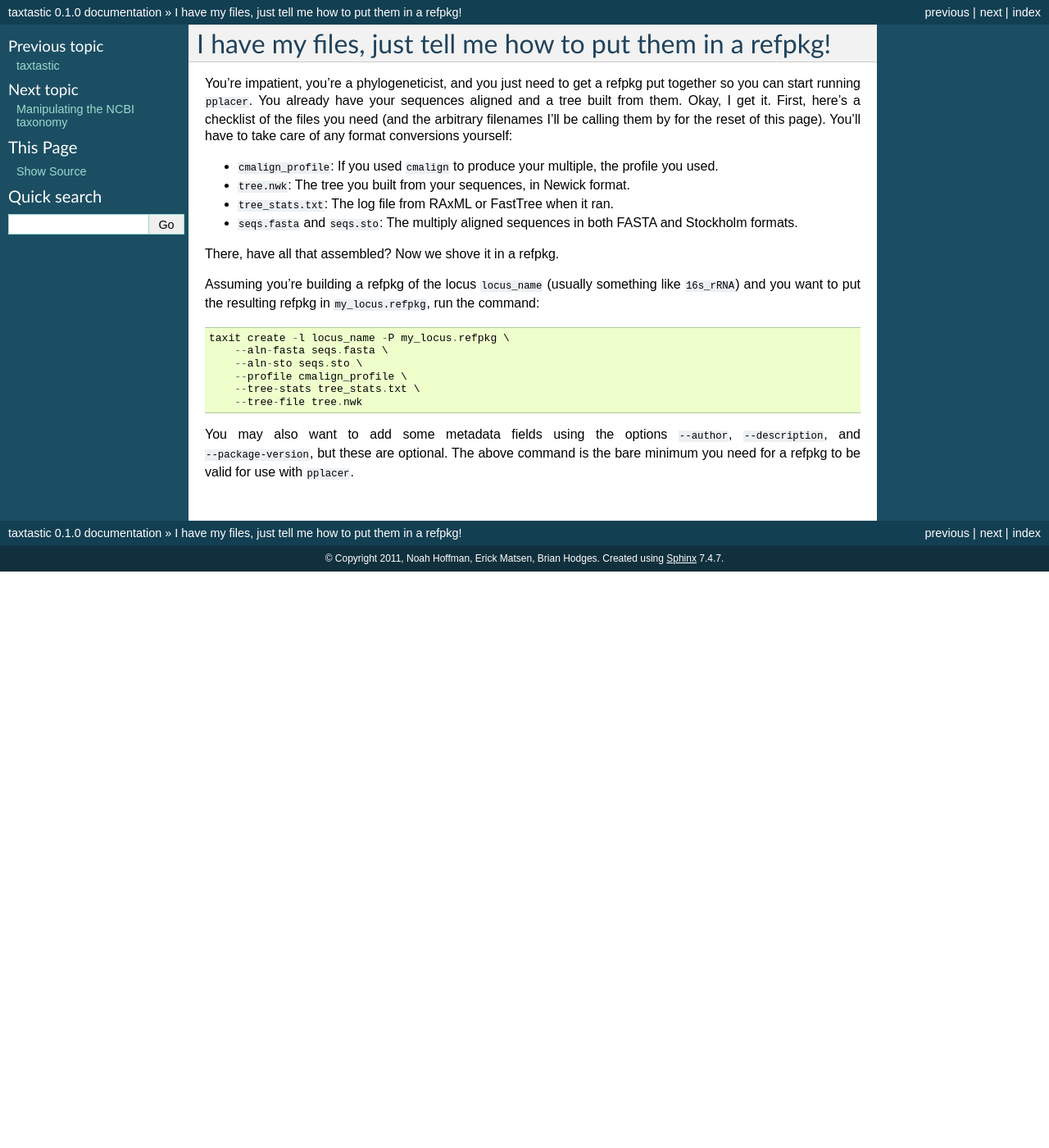
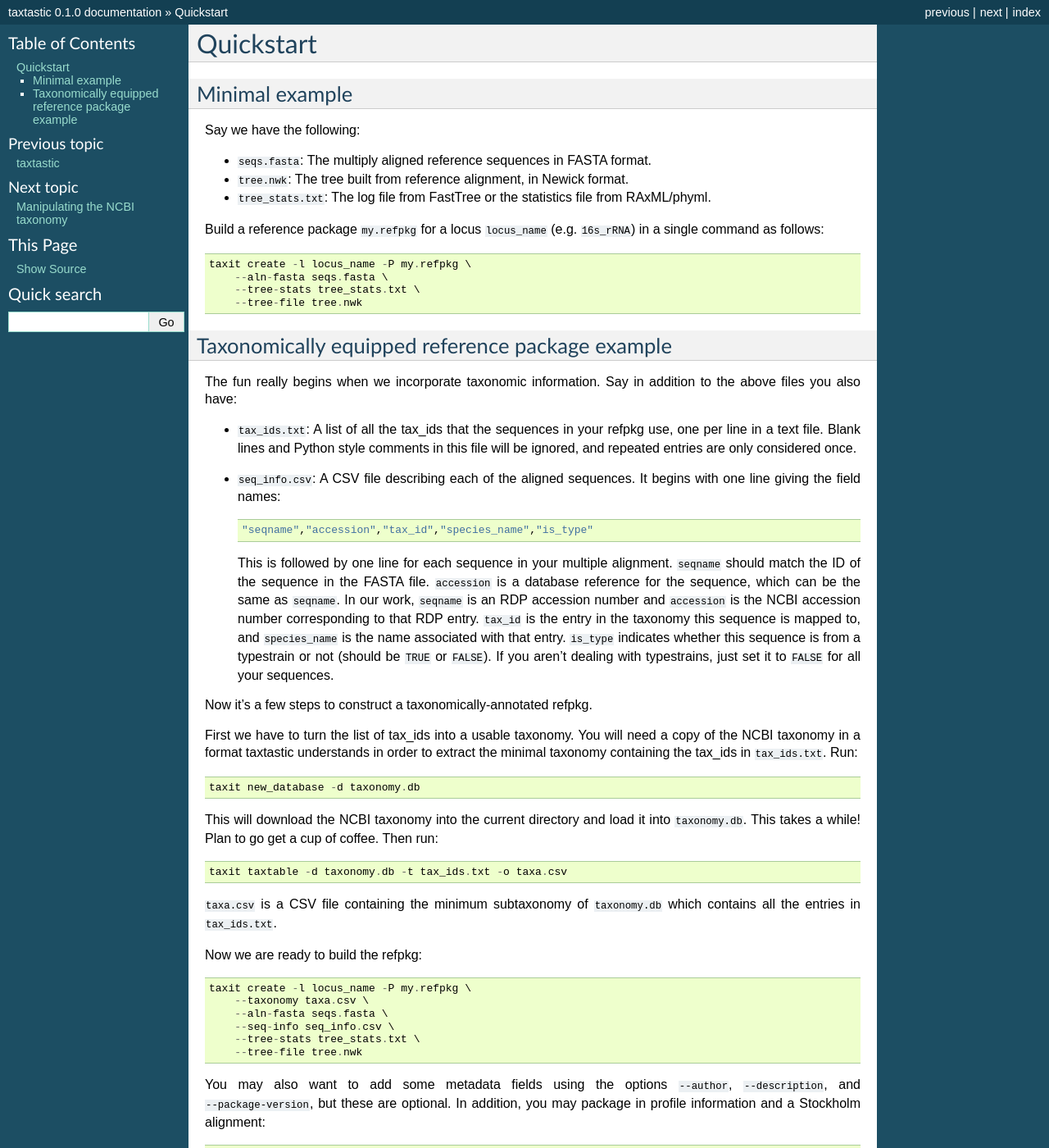
Before and after one commit to fhcrc/taxtastic, a Sphinx documentation site: the page built from docs/quickstart.rst, in a window 1280 px wide and 1400 px high. Shown: the whole window at 82% size. Built offline with Sphinx 7.4.7, drawn with Linux system fonts in a browser that asks for light colours; some of the changed text lies outside the part shown.

Commit message:
two-part quickstart

```diff
--- a/docs/quickstart.rst
+++ b/docs/quickstart.rst
@@ -1,22 +1,61 @@
-I have my files, just tell me how to put them in a refpkg!
-==========================================================
+Quickstart
+==========
 
-You're impatient, you're a phylogeneticist, and you just need to get a refpkg put together so you can start running ``pplacer``.  You already have your sequences aligned and a tree built from them.  Okay, I get it.  First, here's a checklist of the files you need (and the arbitrary filenames I'll be calling them by for the reset of this page).  You'll have to take care of any format conversions yourself:
 
-* ``cmalign_profile``: If you used ``cmalign`` to produce your multiple, the profile you used.
-* ``tree.nwk``: The tree you built from your sequences, in Newick format.
-* ``tree_stats.txt``: The log file from RAxML or FastTree when it ran.
-* ``seqs.fasta`` and ``seqs.sto``: The multiply aligned sequences in both FASTA and Stockholm formats.
+Minimal example
+---------------
 
-There, have all that assembled?  Now we shove it in a refpkg.
+Say we have the following:
 
-Assuming you're building a refpkg of the locus ``locus_name`` (usually something like ``16s_rRNA``) and you want to put the resulting refpkg in ``my_locus.refpkg``, run the command::
+* ``seqs.fasta``: The multiply aligned reference sequences in FASTA format.
+* ``tree.nwk``: The tree built from reference alignment, in Newick format.
+* ``tree_stats.txt``: The log file from FastTree or the statistics file from RAxML/phyml.
 
-    taxit create -l locus_name -P my_locus.refpkg \
+Build a reference package ``my.refpkg`` for a locus ``locus_name`` (e.g. ``16s_rRNA``) in a single command as follows::
+
+    taxit create -l locus_name -P my.refpkg \
         --aln-fasta seqs.fasta \
-        --aln-sto seqs.sto \
-        --profile cmalign_profile \
         --tree-stats tree_stats.txt \
         --tree-file tree.nwk
 
-You may also want to add some metadata fields using the options ``--author``, ``--description``, and ``--package-version``, but these are optional.  The above command is the bare minimum you need for a refpkg to be valid for use with ``pplacer``.
+
+Taxonomically equipped reference package example
+------------------------------------------------
+
+The fun really begins when we incorporate taxonomic information.
+Say in addition to the above files you also have:
+
+* ``tax_ids.txt``: A list of all the tax_ids that the sequences in your refpkg use, one per line in a text file.  Blank lines and Python style comments in this file will be ignored, and repeated entries are only considered once.
+* ``seq_info.csv``: A CSV file describing each of the aligned sequences.  It begins with one line giving the field names::
+
+      "seqname","accession","tax_id","species_name","is_type"
+
+  This is followed by one line for each sequence in your multiple alignment.  ``seqname`` should match the ID of the sequence in the FASTA file.  ``accession`` is a database reference for the sequence, which can be the same as ``seqname``.  In our work, ``seqname`` is an RDP accession number and ``accession`` is the NCBI accession number corresponding to that RDP entry.  ``tax_id`` is the entry in the taxonomy this sequence is mapped to, and ``species_name`` is the name associated with that entry.  ``is_type`` indicates whether this sequence is from a typestrain or not (should be ``TRUE`` or ``FALSE``).  If you aren't dealing with typestrains, just set it to ``FALSE`` for all your sequences.
+
+Now it's a few steps to construct a taxonomically-annotated refpkg.
+
+First we have to turn the list of tax_ids into a usable taxonomy.  You will need a copy of the NCBI taxonomy in a format taxtastic understands in order to extract the minimal taxonomy containing the tax_ids in ``tax_ids.txt``.  Run::
+
+    taxit new_database -d taxonomy.db
+
+This will download the NCBI taxonomy into the current directory and load it into ``taxonomy.db``.  This takes a while!  Plan to go get a cup of coffee.  Then run::
+
+    taxit taxtable -d taxonomy.db -t tax_ids.txt -o taxa.csv
+
+``taxa.csv`` is a CSV file containing the minimum subtaxonomy of ``taxonomy.db`` which contains all the entries in ``tax_ids.txt``.
+
+Now we are ready to build the refpkg::
+
+    taxit create -l locus_name -P my.refpkg \
+        --taxonomy taxa.csv \
+        --aln-fasta seqs.fasta \
+        --seq-info seq_info.csv \
+        --tree-stats tree_stats.txt \
+        --tree-file tree.nwk
+
+You may also want to add some metadata fields using the options ``--author``, ``--description``, and ``--package-version``, but these are optional. In addition, you may package in profile information and a Stockholm alignment::
+
+        --aln-sto seqs.sto \
+        --profile align_profile
+
+where ``align_profile`` is a profile that can be used to align query sequences using HMMER3 or Infernal, and ``seqs.sto`` is the reference alignment in Stockholm format.
```
